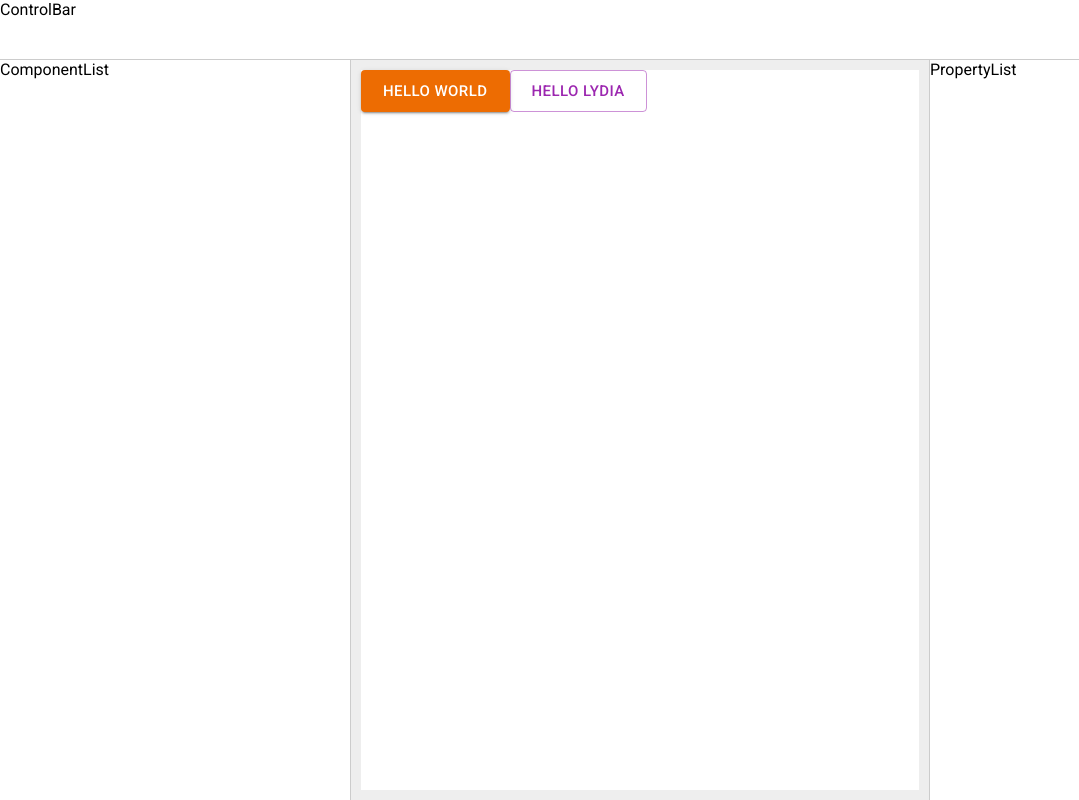
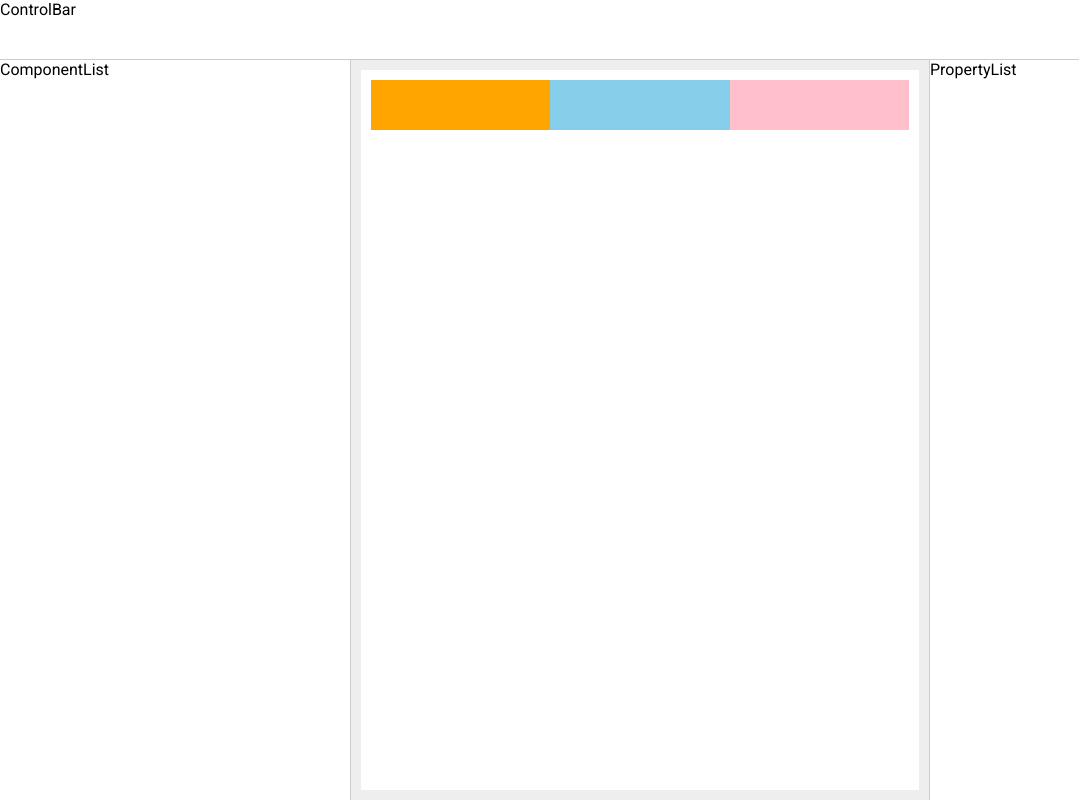
Before and after one commit to KelvinQiu802/deprecated-low-code-react, a Next.js app: page /editor in a window 1280 px wide. Shown: the whole page, without its empty margins (0-1079 px from the left). Built offline with nearby package versions, Linux system fonts and the light colour scheme.

Commit message:
feat: flex box

```diff
--- a/pages/editor.js
+++ b/pages/editor.js
@@ -13,28 +13,53 @@ function Editor() {
       tag: 'Box',
       id: nanoid(),
       props: {
-        style: { width: '100%', height: '100%' },
+        style: { width: '100%', height: '100%', padding: '10px' },
         children: [
           {
-            tag: 'Button',
+            tag: 'Stack',
             id: nanoid(),
             props: {
-              text: 'Hello World',
-              color: 'warning',
-              variant: 'contained',
-              size: 'large',
+              children: [
+                {
+                  tag: 'Box',
+                  id: nanoid(),
+                  props: {
+                    style: {
+                      backgroundColor: 'orange',
+                      width: '100px',
+                      height: '100%',
+                      flex: '1',
+                    },
                     children: [],
                   },
                 },
                 {
-            tag: 'Button',
+                  tag: 'Box',
                   id: nanoid(),
                   props: {
-              text: 'Hello Lydia',
-              color: 'secondary',
-              variant: 'outlined',
-              size: 'large',
+                    style: {
+                      backgroundColor: 'skyblue',
+                      width: '100px',
+                      height: '100%',
+                      flex: '1',
+                    },
                     children: [],
+                  },
+                },
+                {
+                  tag: 'Box',
+                  id: nanoid(),
+                  props: {
+                    style: {
+                      backgroundColor: 'pink',
+                      width: '100px',
+                      height: '100%',
+                      flex: '1',
+                    },
+                    children: [],
+                  },
+                },
+              ],
             },
           },
         ],
--- a/utils/allComponents.jsx
+++ b/utils/allComponents.jsx
@@ -1,9 +1,17 @@
-import { Box, Button, Paper } from '@mui/material';
+import { Box, Button, Paper, Stack } from '@mui/material';
 
 const allComponents = {
   Button: (props) => <Button {...props}>{props.text}</Button>,
   Paper: (props) => <Paper {...props}></Paper>,
   Box: (props) => <Box {...props}></Box>,
+  Stack: (props) => <Stack {...props} style={stackStyle}></Stack>,
+};
+
+const stackStyle = {
+  display: 'flex',
+  height: '50px',
+  width: '100%',
+  flexDirection: 'row',
 };
 
 export default allComponents;
```
Lines whose indentation alone changed are shown as unchanged.
